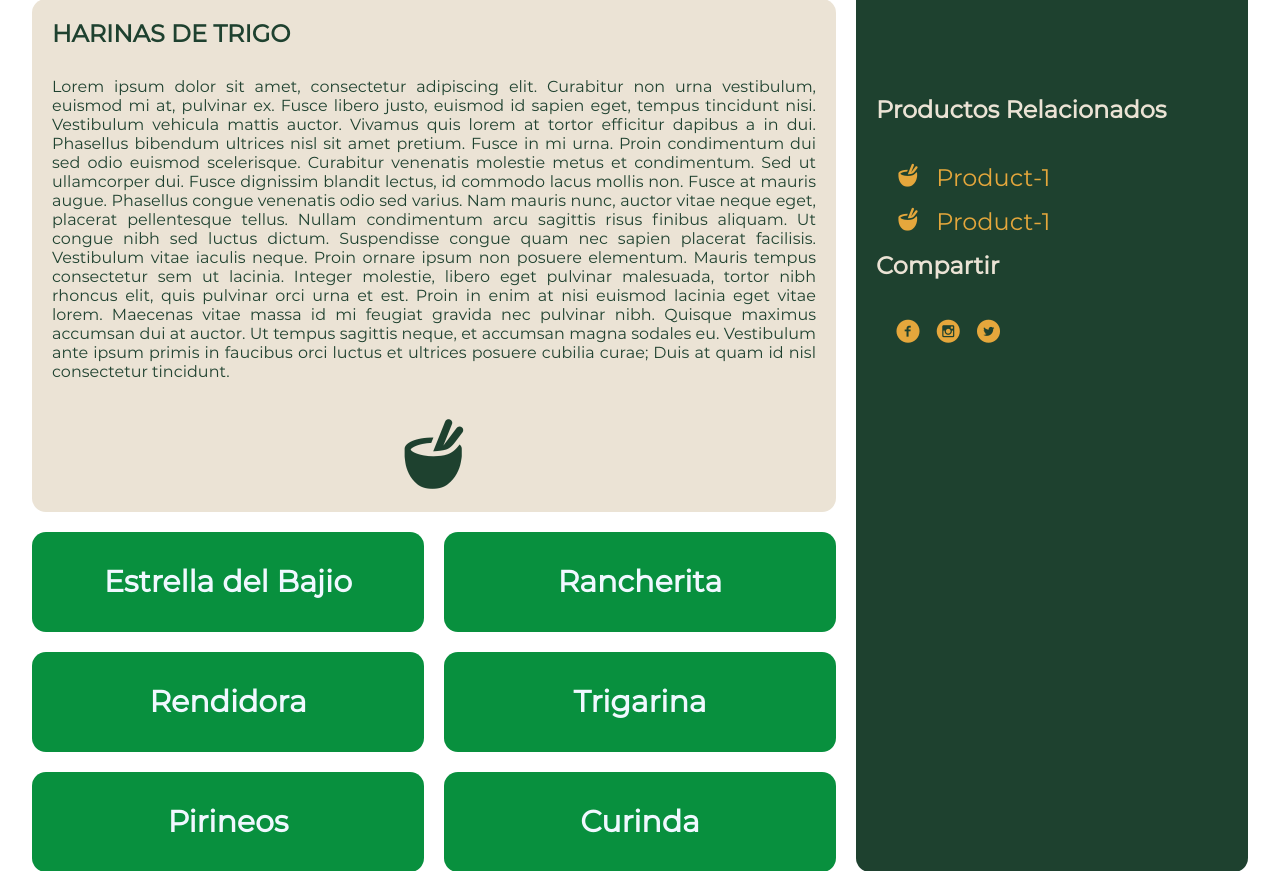
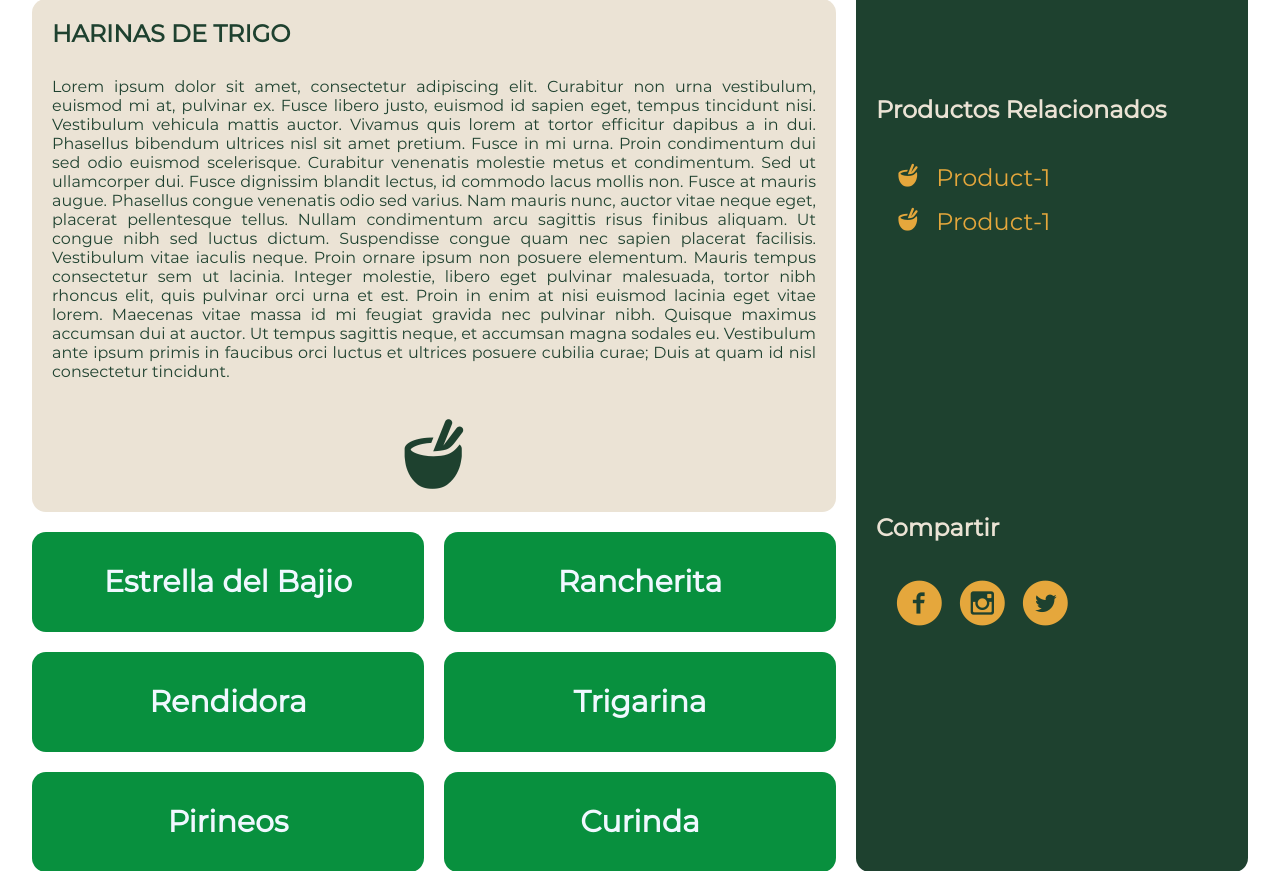
Before and after one commit to fabian994/primerDisenio, a PHP site: page /harinas_trigo.html in a window 1280 px wide. Shown: the part 960-1831 px from the top of the page. Run offline with PHP 8.4, Linux system fonts and the light colour scheme; some web fonts are replaced.

Commit message:
Actualizado Footer Harinas de Trigo

```diff
--- a/harinas_trigo.html
+++ b/harinas_trigo.html
@@ -160,6 +160,8 @@
 
             <!-- LINK 3 -->
 
+            <div>
+
                 <h1> Productos Relacionados </h1>
 
                 <br>
@@ -168,6 +170,8 @@
                     <li><a href = "#"><span class = "icon-bowl"></span> Product-1 </a></li>
                     <li><a href = "#"><span class = "icon-bowl"></span> Product-1 </a></li>
                 </ul>
+
+            </div>
 
 
             <!-- LINK 4 -->
--- a/styles/harinas_trigo.css
+++ b/styles/harinas_trigo.css
@@ -160,6 +160,10 @@
 
 .container .sidebar ul li a {
     font-size: 18pt;
+}
+
+.container .sidebar .share_buttons li span {
+    font-size: 35pt;
 }
 
 .container .sidebar div {
```
Lines whose indentation alone changed are shown as unchanged.
